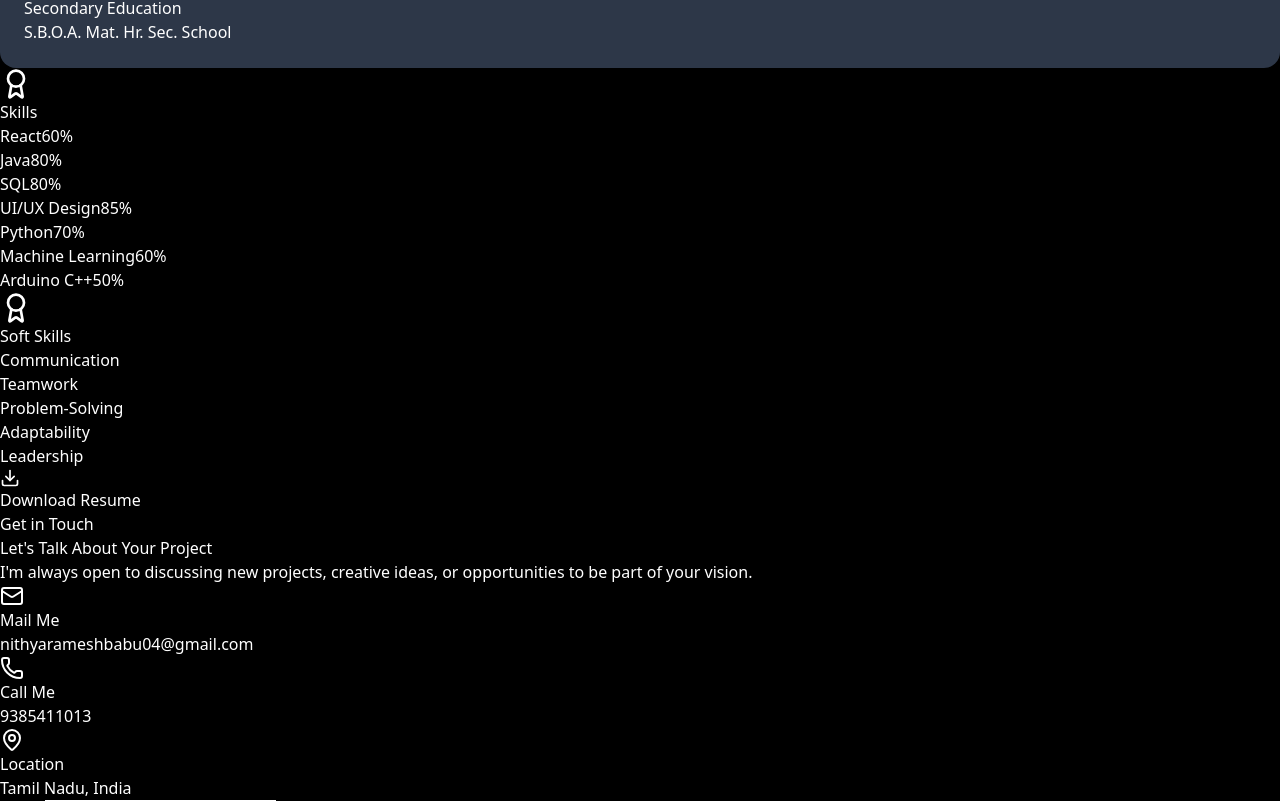
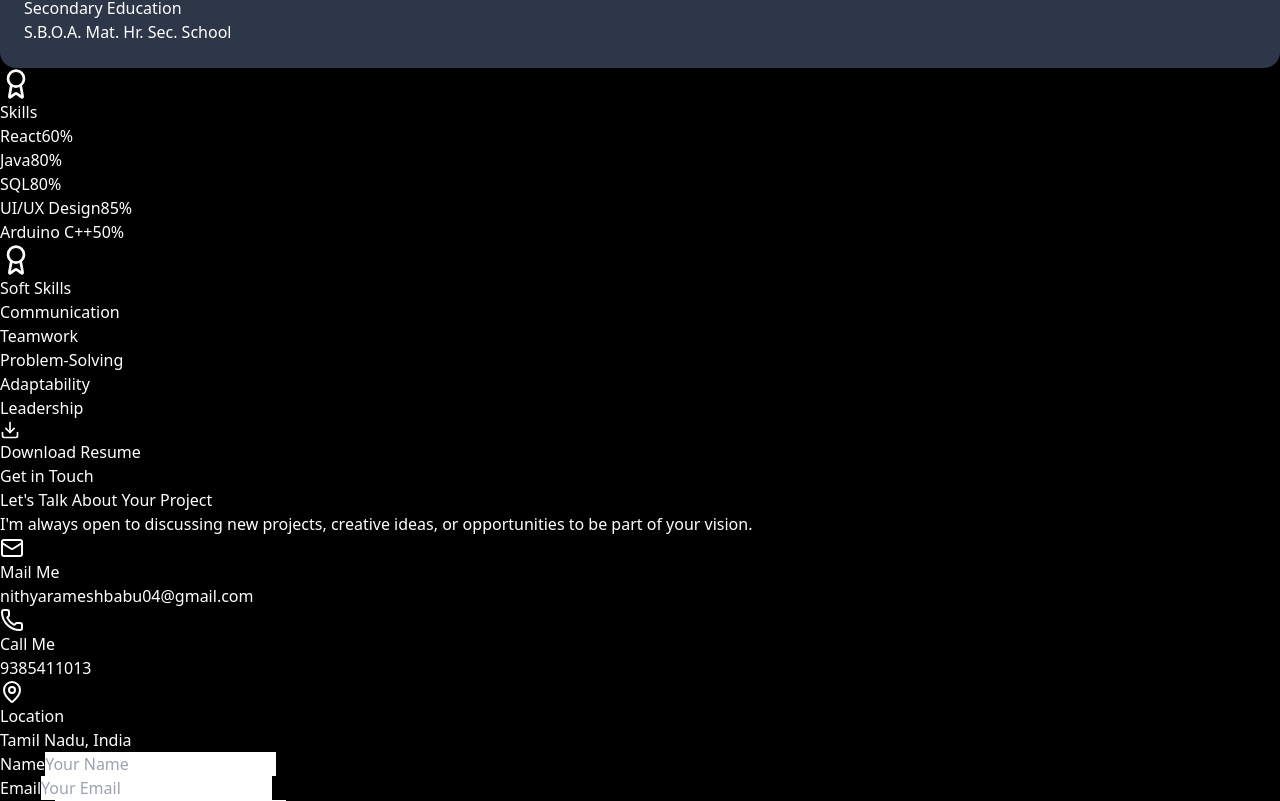
Before and after one commit to nithyarameshbabu/my-portfolio, a React (Vite) app: page / in a window 1280 px wide. Shown: the part 3899-4700 px from the top of the page. Built offline with nearby package versions, Linux system fonts and the light colour scheme.

Commit message:
18update

```diff
--- a/src/components/Navbar.tsx
+++ b/src/components/Navbar.tsx
@@ -9,7 +9,7 @@
     document.documentElement.style.scrollBehavior = "smooth";
   }, []);
 
-  const handleNavClick = (event, targetId) => {
+  const handleNavClick = (event: React.MouseEvent<HTMLAnchorElement, MouseEvent>, targetId: string) => {
     event.preventDefault();
     setIsMenuOpen(false); // Close menu on click
 
--- a/src/components/Resume.tsx
+++ b/src/components/Resume.tsx
@@ -4,7 +4,7 @@
   function handleDownload(event: React.MouseEvent<HTMLButtonElement, MouseEvent>): void {
     event.preventDefault();
     const link = document.createElement('a');
-    link.href = 'public\NithyaR.pdf'; // Replace with the actual path to your resume file
+    link.href = 'public\Nithya R - Resume.pdf';
     link.download = 'Resume.pdf';
     link.click();
   }
@@ -80,15 +80,7 @@
                 name: "UI/UX Design",
                 percent: 85,
                 color: "bg-pink-500"
-              }, {
-                name: "Python",
-                percent: 70,
-                color: "bg-yellow-500"
-              }, {
-                name: "Machine Learning",
-                percent: 60,
-                color: "bg-red-500"
-              }, {
+              },{
                 name: "Arduino C++",
                 percent: 50,
                 color: "bg-orange-500"
```
Also changed, not shown: 8 other files (tests, documents, lock files or other folders).
